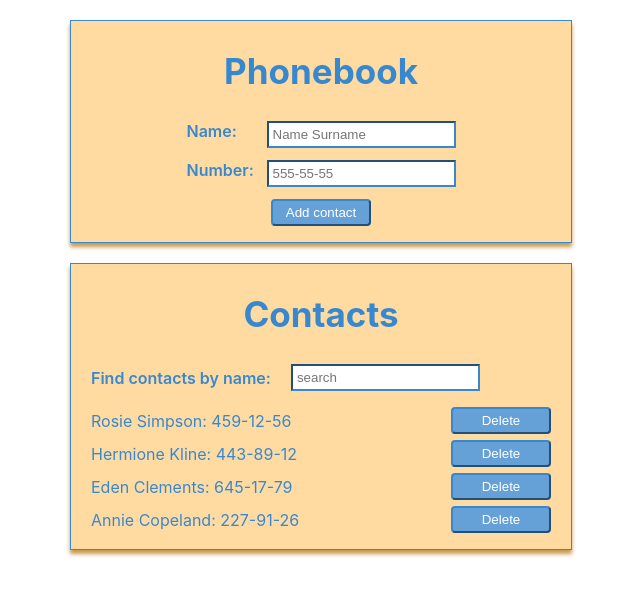
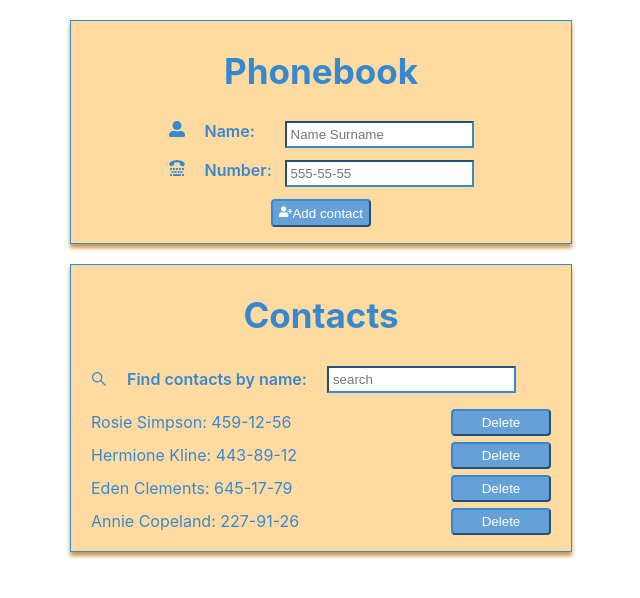
Before and after one commit to MaiiaHa/goit-react-hw-02-phonebook, a React (Create React App) app: page / in a window 1280 px wide. Shown: the top 598 px of the page, without its empty margins (319-959 px from the left). Built offline with nearby package versions, Linux system fonts and the light colour scheme.

Commit message:
add icons

```diff
--- a/src/components/ContactForm/ContactForm.jsx
+++ b/src/components/ContactForm/ContactForm.jsx
@@ -1,7 +1,7 @@
 import React, { Component } from 'react';
 import { nanoid } from 'nanoid';
 import PropTypes from 'prop-types';
-// import { FaUserPlus, FaTty, FaUserAlt } from 'react-icons/fa';
+import { FaUserPlus, FaTty, FaUserAlt } from 'react-icons/fa';
 import css from './ContactForm.module.css';
 class ContactForm extends Component {
   state = {
@@ -39,7 +39,7 @@ class ContactForm extends Component {
 
       <form className={css.contacts} action="" onSubmit={this.formSubmit}>
         <label className={css.input} htmlFor={this.nameRandomId}>
-          {/* <FaUserAlt width={160} height={160} /> */}
+          <FaUserAlt width={160} height={160} />
           <span className={css.inputName}>Name:</span>
           <input
             className={css.inputField}
@@ -56,7 +56,7 @@ class ContactForm extends Component {
         </label>
 
         <label className={css.input} htmlFor={this.numberRandomId}>
-          {/* <FaTty /> */}
+          <FaTty />
           <span className={css.inputName}>Number:</span>
           <input
             className={css.inputField}
@@ -73,7 +73,7 @@ class ContactForm extends Component {
         </label>
 
         <button className={css.inputBtn} type="submit">
-          {/* <FaUserPlus /> */}
+          <FaUserPlus />
           Add contact
         </button>
       </form>
--- a/src/components/Filter/Filter.jsx
+++ b/src/components/Filter/Filter.jsx
@@ -2,12 +2,12 @@
 // import { nanoid } from 'nanoid';
 import PropTypes from 'prop-types';
 import css from './Filter.module.css';
-// import { FaSistrix } from 'react-icons/fa';
+import { FaSistrix } from 'react-icons/fa';
 
 const Filter = ({ value, onChange }) => {
   return (
     <label className={css.inputFind}>
-      {/* <FaSistrix /> */}
+      <FaSistrix />
       Find contacts by name:
       <input
         className={css.inputFindField}
```
